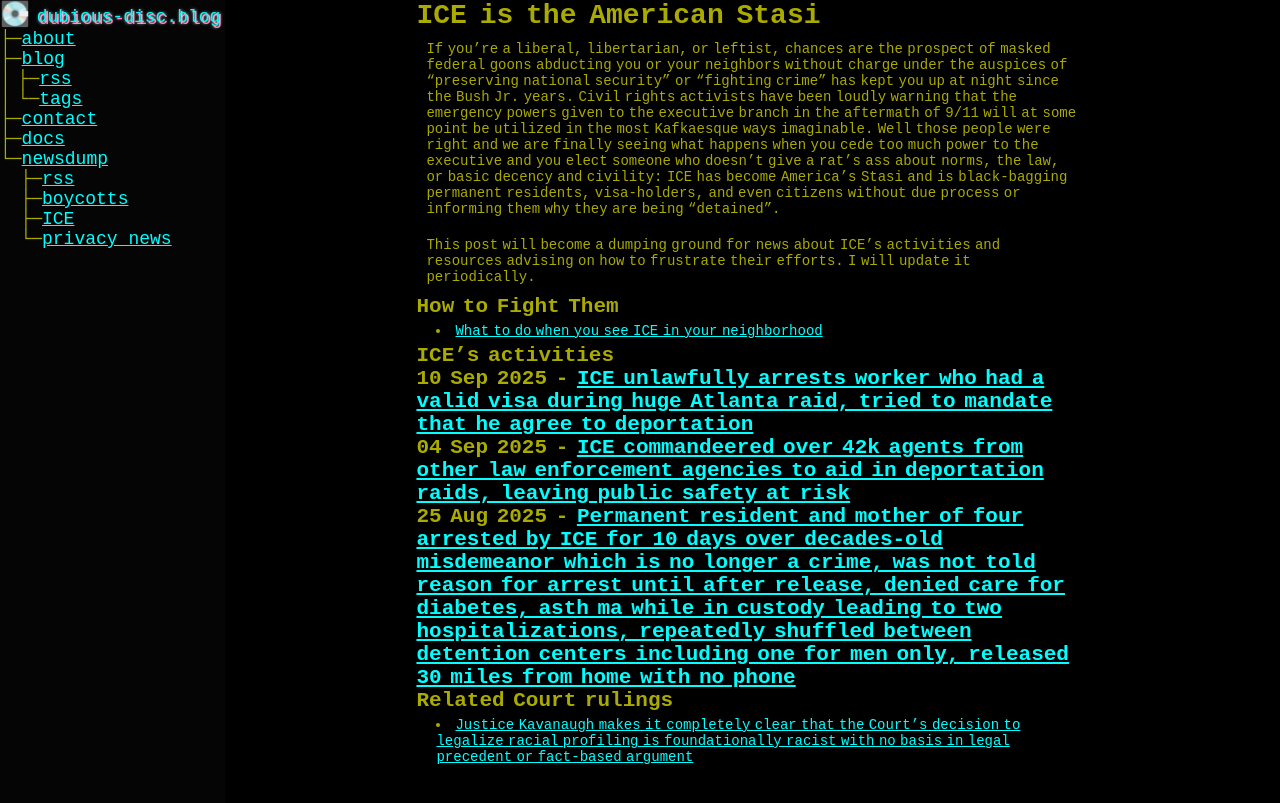
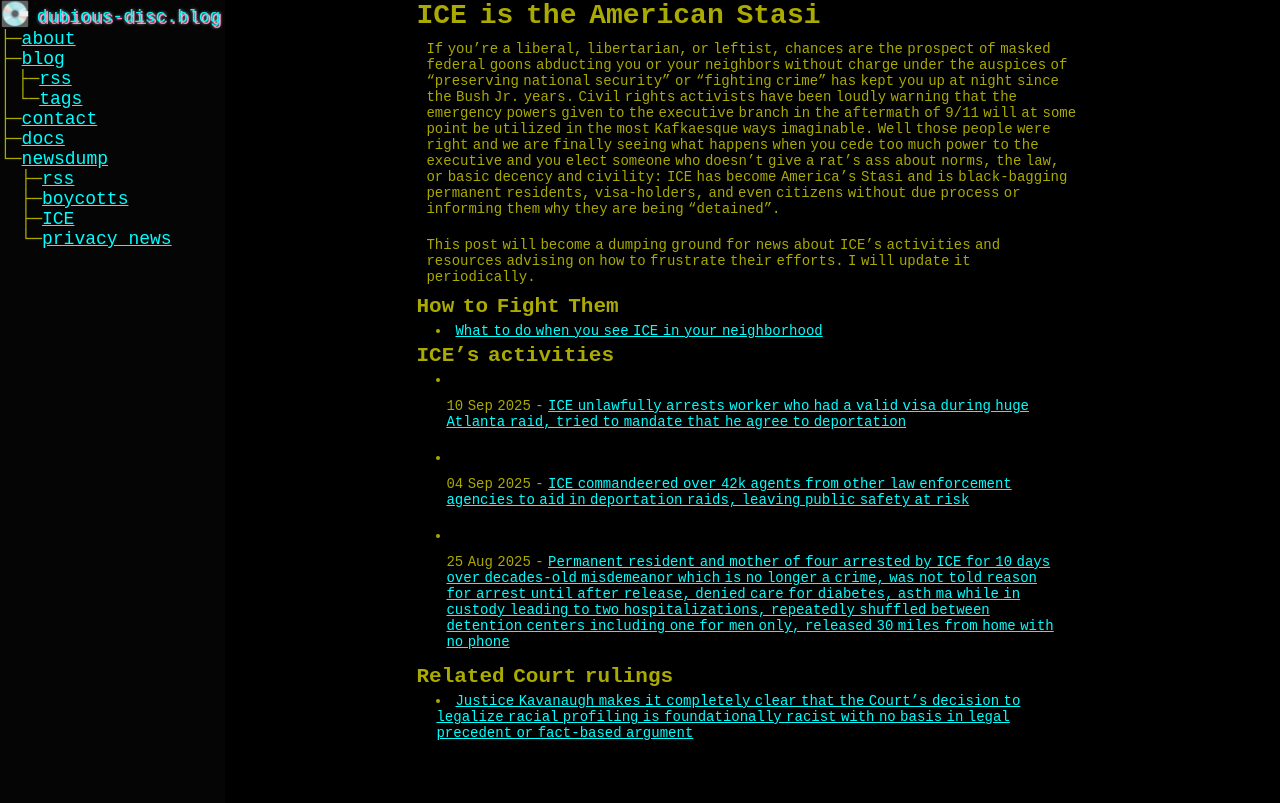
Before and after one commit to paranoid-porygon/paranoid-porygon.github.io, a Jekyll site: the page built from _pages/newsdump/ICE-in-your-hood.md, in a window 1280 px wide. Shown: the top 803 px of the page. Built offline with Jekyll 4.4.1, drawn with Linux system fonts in a browser that asks for light colours.

Commit message:
changed how ICE news page works

```diff
--- a/_pages/newsdump/ICE-in-your-hood.md
+++ b/_pages/newsdump/ICE-in-your-hood.md
@@ -22,7 +22,7 @@ This post will become a dumping ground for news about ICE's activities and resou
 {% assign news = site.newsdump | sort: 'date' | reverse %}
 {% for post in news %}
 {% if post.tags contains 'ICE' %}
-  <h2>{{ post.date | date_to_string }} - <a href="{{ post.dest }}" class="post-preview">{{ post.title }}</a></h2>
+* {{ post.date | date_to_string }} - <a href="{{ post.dest }}" class="post-preview">{{ post.title }}</a>
 {% endif %}
 {% endfor %}
 
```
